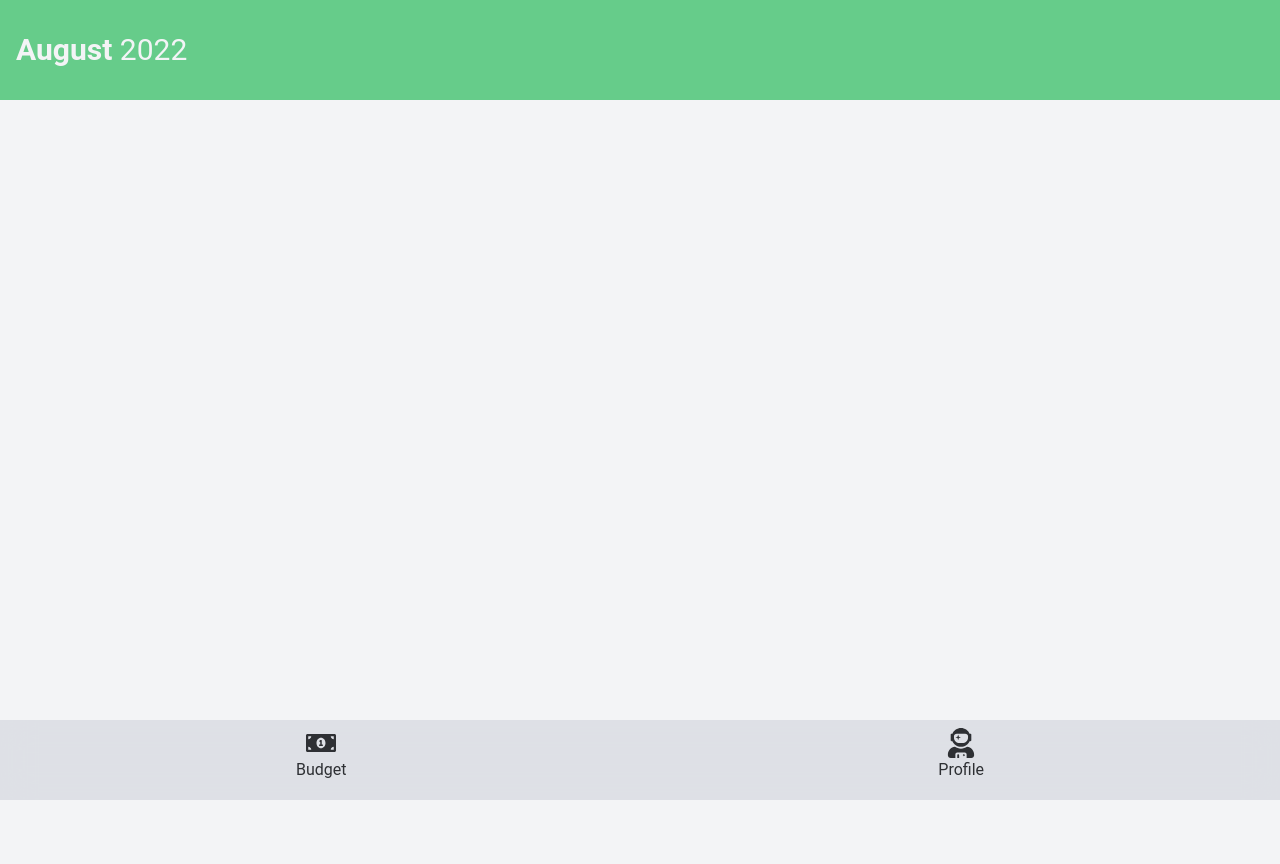
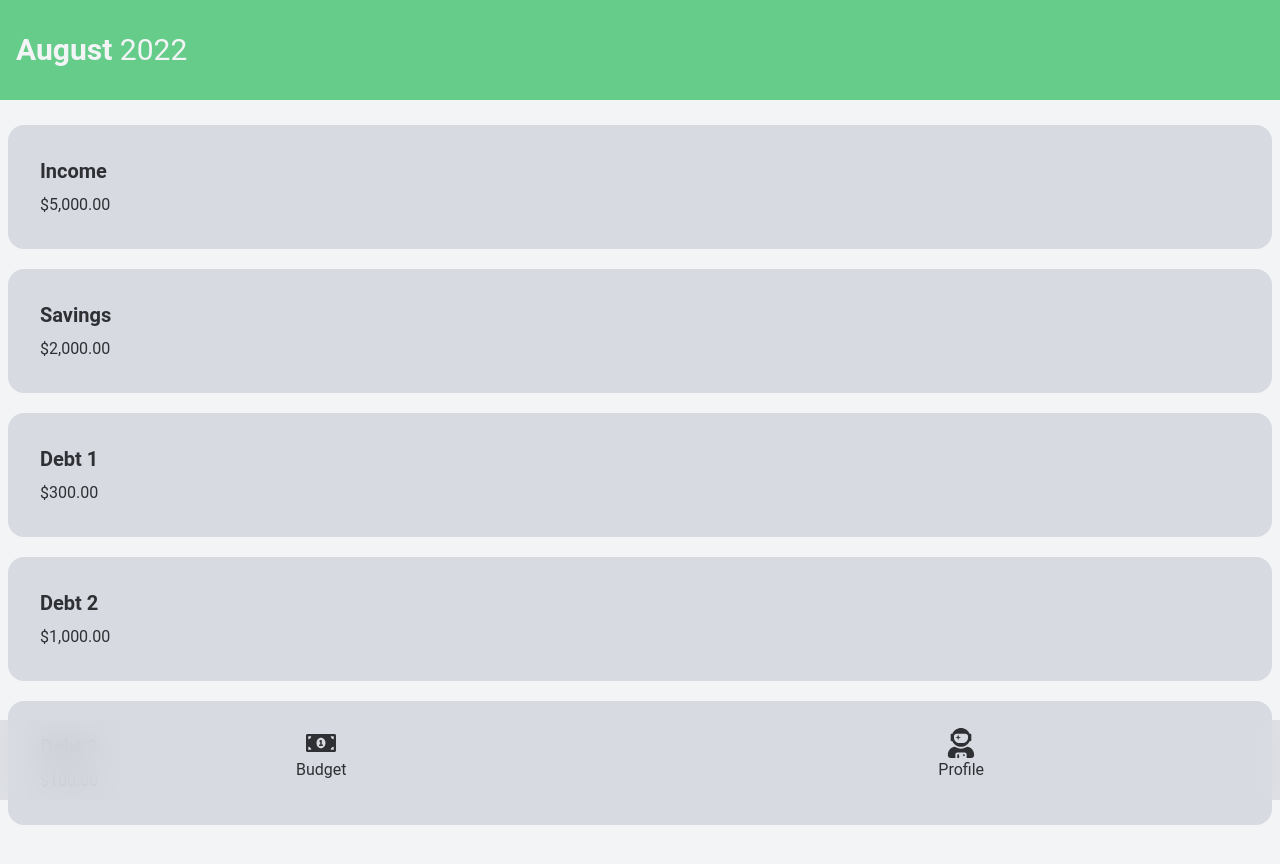
Before and after one commit to JonathonCisneros/personal-finance-app, a React (Create React App) app: page / in a window 1280 px wide. Shown: the top 864 px of the page. Before the commit the page ends 800 px from the top, so only its background shows below. Built offline with nearby package versions, Linux system fonts and the light colour scheme; no server answers; sample sign-in values are in the browser's storage.

Commit message:
start budget page

```diff
--- /dev/null
+++ b/src/components/BudgetGroup.jsx
@@ -0,0 +1,19 @@
+import React from 'react';
+import { currencyFormatter } from './utils';
+
+function BudgetGroup({ group }) {
+  return (
+    <div className='mx-2'>
+      {group.map((groupItem) => (
+        <div className='card bg-base-200 my-5' key={groupItem.id}>
+          <div className='card-body'>
+            <h1 className='card-title'>{groupItem.label}</h1>
+            <p>{currencyFormatter.format(groupItem.amount)}</p>
+          </div>
+        </div>
+      ))}
+    </div>
+  );
+}
+
+export default BudgetGroup;
--- /dev/null
+++ b/src/components/utils.js
@@ -0,0 +1,4 @@
+export const currencyFormatter = new Intl.NumberFormat(undefined, {
+  currency: 'usd',
+  style: 'currency',
+});
--- a/src/pages/Budget.jsx
+++ b/src/pages/Budget.jsx
@@ -1,7 +1,37 @@
-import React from 'react';
+import { useState } from 'react';
 import Navbar from '../components/layout/Navbar';
+import BudgetGroup from '../components/BudgetGroup';
 
 function Budget() {
+  const [group, setGroup] = useState([
+    {
+      id: '123',
+      label: 'Income',
+      amount: 5000,
+    },
+    {
+      id: '456',
+      label: 'Savings',
+      amount: 2000,
+    },
+    {
+      id: '789',
+      label: 'Debt 1',
+      amount: 300,
+    },
+    {
+      id: '101',
+      label: 'Debt 2',
+      amount: 1000,
+    },
+
+    {
+      id: '102',
+      label: 'Debt 3',
+      amount: 100,
+    },
+  ]);
+
   // iPhone notch area color match
   document
     .querySelector('meta[name="theme-color"]')
@@ -9,12 +39,14 @@ function Budget() {
 
   return (
     <>
-      <main className='my-[150px]'>
+      <main className='my-[125px]'>
         <header className='fixed top-0 w-full px-4 py-8 bg-primary z-50'>
           <h1 className='text-base-100 text-3xl'>
             <span className='font-bold'>August</span> 2022
           </h1>
         </header>
+
+        <BudgetGroup group={group} />
       </main>
 
       <Navbar />
--- a/src/pages/Profile.jsx
+++ b/src/pages/Profile.jsx
@@ -53,6 +53,14 @@ function Profile() {
     }
   };
 
+  const onCancel = () => {
+    setProfileData((prevState) => ({
+      ...prevState,
+      name: auth.currentUser.displayName,
+    }));
+    setChanging((prevState) => !prevState);
+  };
+
   const resetPassword = () => {
     if (window.confirm('Are you sure you want to reset password?')) {
       sendPasswordResetEmail(auth, email)
@@ -71,9 +79,9 @@ function Profile() {
   return (
     <>
       <header className='fixed top-0 w-full px-4 py-4 bg-primary z-50'>
-        <div className='flex flex-row text-base-100 '>
-          <FaUserCircle className='px-4 pb-2 text-[4.25rem]' />
-          <h1 className='text-3xl font-bold flex flex-col'>
+        <div className='flex flex-row text-base-100'>
+          <FaUserCircle className='px-4 pb-2 text-[4.25rem] pt-3' />
+          <h1 className='text-3xl font-bold flex flex-col pt-3'>
             {name}
             <span className='text-sm font-light'>{email}</span>
           </h1>
@@ -125,12 +133,7 @@ function Profile() {
             {changing && (
               <button
                 className='btn btn-base-200 md:btn-sm normal-case'
-                onClick={() => {
-                  setProfileData({
-                    name: auth.currentUser.displayName,
-                  });
-                  setChanging((prevState) => !prevState);
-                }}
+                onClick={onCancel}
               >
                 Cancel
               </button>
```
